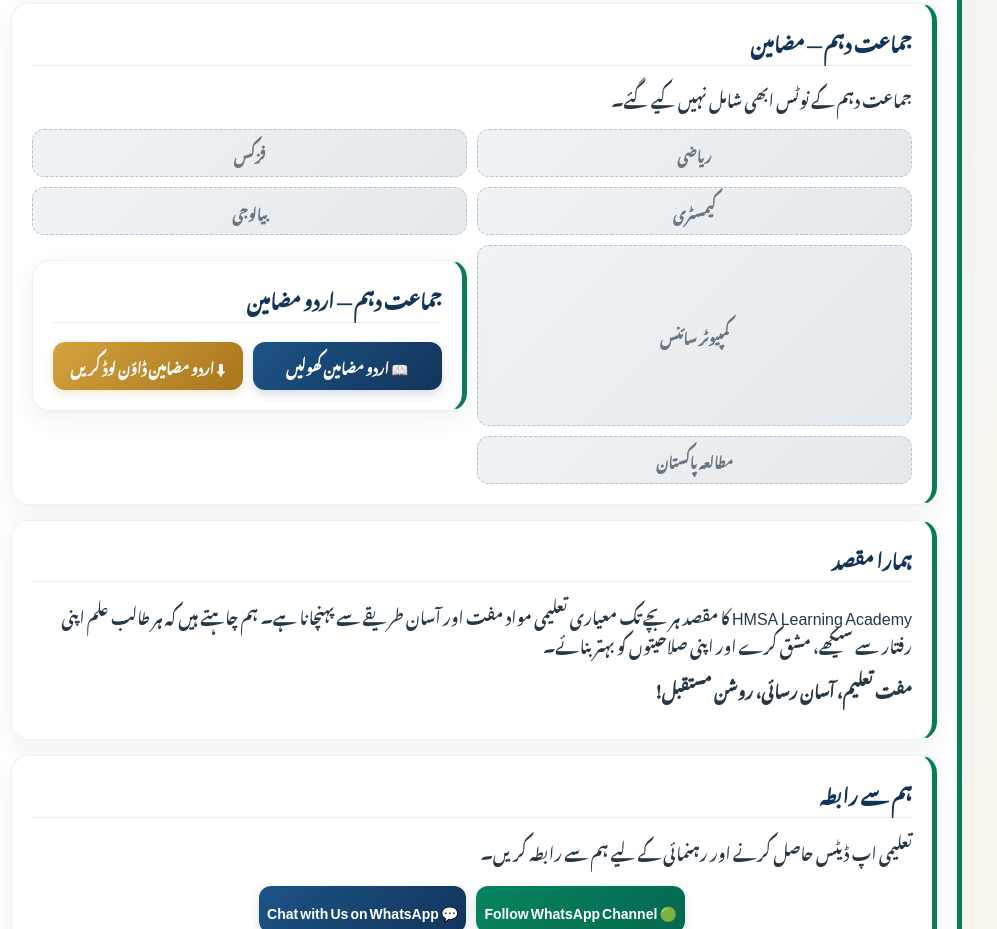
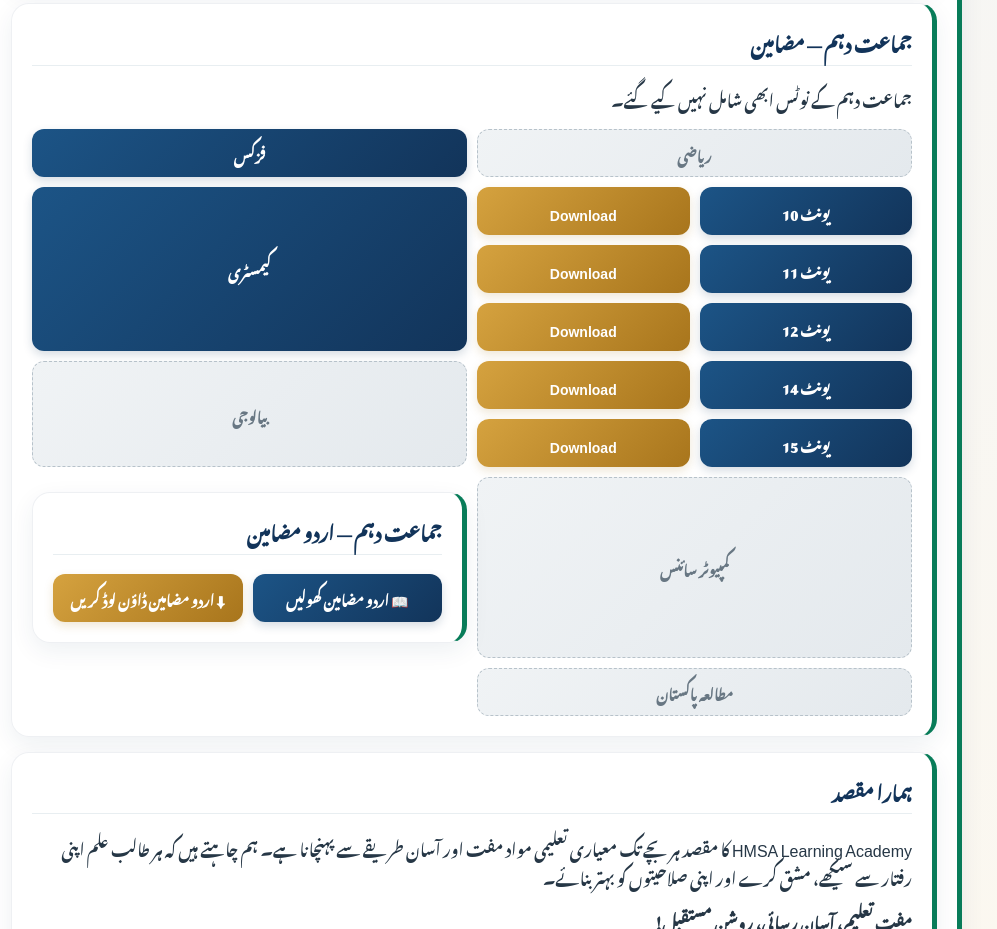
Before and after one commit to shakeelbodla786/HMSANOTES, a plain HTML site: page index.html in a window 1280 px wide. Shown: the part 4660-5589 px from the top of the page, without its empty margins (164-1161 px from the left). Drawn offline with Linux system fonts and the light colour scheme; a web font is replaced by a local one.

Commit message:
Update index.html

```diff
--- a/index.html
+++ b/index.html
@@ -732,6 +732,10 @@ HMSA Learning Academy میں خوش آمدید!
   <a class="junior-test math" href="grade6-math-test2.html">Test 2</a>
   <a class="junior-test science" href="grade6-science-test2.html">Test 2</a>
 
+  <a class="junior-test urdu" href="grade6-urdu-test3.html">Test 3</a>
+  <a class="junior-test english" href="grade6-english-test3.html">Test 3</a>
+  <a class="junior-test math" href="grade6-math-test3.html">Test 3</a>
+  <a class="junior-test science" href="grade6-science-test3.html">Test 3</a>
 </div>
 </details>
 
@@ -754,6 +758,10 @@ HMSA Learning Academy میں خوش آمدید!
   <a class="junior-test math" href="grade7-math-test2.html">Test 2</a>
   <a class="junior-test science" href="grade7-science-test2.html">Test 2</a>
 
+  <a class="junior-test urdu" href="grade7-urdu-test3.html">Test 3</a>
+  <a class="junior-test english" href="grade7-english-test3.html">Test 3</a>
+  <a class="junior-test math" href="grade7-math-test3.html">Test 3</a>
+  <a class="junior-test science" href="grade7-science-test3.html">Test 3</a>
 </div>
 </details>
 
@@ -776,6 +784,10 @@ HMSA Learning Academy میں خوش آمدید!
   <a class="junior-test math" href="grade8-math-test2.html">Test 2</a>
   <a class="junior-test science" href="grade8-science-test2.html">Test 2</a>
 
+  <a class="junior-test urdu" href="grade8-urdu-test3.html">Test 3</a>
+  <a class="junior-test english" href="grade8-english-test4.html">Test 4</a>
+  <a class="junior-test math" href="grade8-math-test3.html">Test 3</a>
+  <a class="junior-test science" href="grade8-science-test3.html">Test 3</a>
 </div>
 </details>
 
@@ -1077,8 +1089,34 @@ HMSA Learning Academy میں خوش آمدید!
 <p>جماعت دہم کے نوٹس ابھی شامل نہیں کیے گئے۔</p>
 <div class="subject-grid">
 <span class="btn pending" aria-disabled="true">ریاضی</span>
-<span class="btn pending" aria-disabled="true">فزکس</span>
-<span class="btn pending" aria-disabled="true">کیمسٹری</span>
+<a class="btn blue" href="#class10-physics">فزکس</a>
+ <div class="notes-actions">
+
+<a class="btn blue" href="./unit10.class10phy.um.pdf"
+target="_blank" rel="noopener">یونٹ 10</a>
+<a class="btn gold" href="./unit10.class10phy.um.pdf" download>Download</a>
+
+<a class="btn blue" href="./unit11.class10phy.um.pdf"
+target="_blank" rel="noopener">یونٹ 11</a>
+<a class="btn gold" href="./unit11.class10phy.um.pdf" download>Download</a>
+
+<a class="btn blue" href="./unit12.class10phy.um.pdf"
+target="_blank" rel="noopener">یونٹ 12</a>
+<a class="btn gold" href="./unit12.class10phy.um.pdf" download>Download</a>
+
+</div>
+<a class="btn blue" href="#class10-chemistry">کیمسٹری</a>
+ <div class="notes-actions">
+
+<a class="btn blue" href="./unit14.class10ch.um.pdf"
+target="_blank" rel="noopener">یونٹ 14</a>
+<a class="btn gold" href="./unit14.class10ch.um.pdf" download>Download</a>
+
+<a class="btn blue" href="./unit15.class10ch.um.pdf"
+target="_blank" rel="noopener">یونٹ 15</a>
+<a class="btn gold" href="./unit15.class10ch.um.pdf" download>Download</a>
+
+</div>
 <span class="btn pending" aria-disabled="true">بیالوجی</span>
 <span class="btn pending" aria-disabled="true">کمپیوٹر سائنس</span>
 <div class="card">
```
